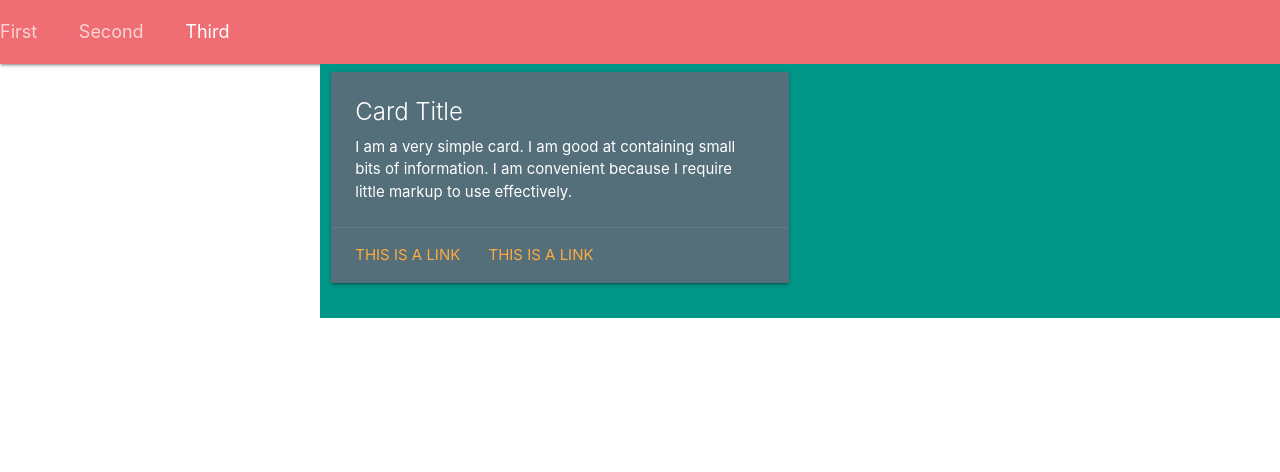
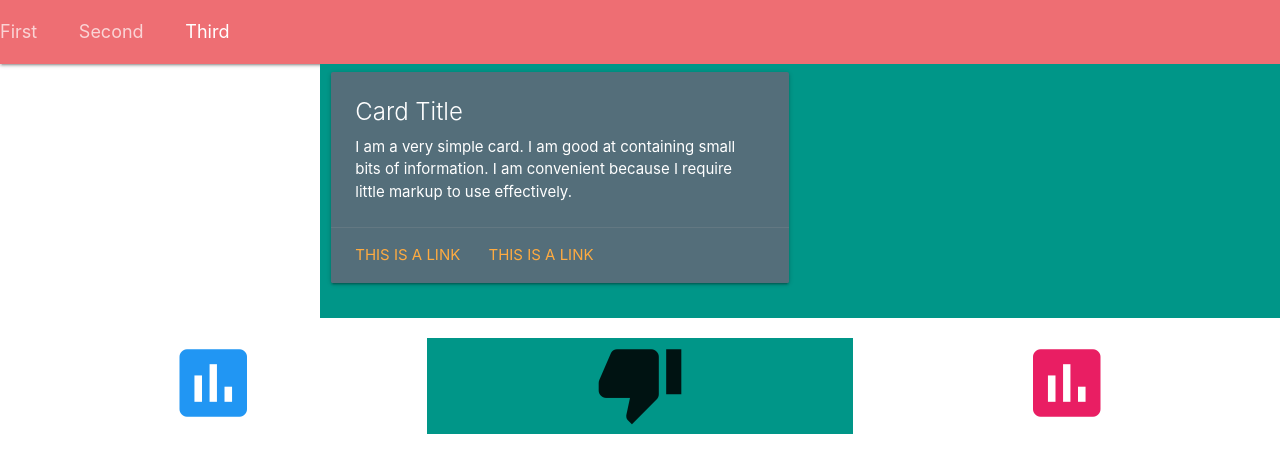
Before and after one commit to Creman/htmlworld, a plain HTML site: page index.html in a window 1280 px wide. Drawn offline with nearby package versions, Linux system fonts and the light colour scheme.

Commit message:
add icons

```diff
--- a/index.html
+++ b/index.html
@@ -56,16 +56,20 @@
     </div>
 
 
-       <div class="row">
+       <div class="row center-align">
 
-	   <div class="col s4">
+	   <div class="col s4 blue-text">
            <!-- Promo Content 1 goes here -->
+           <i class="large material-icons">insert_chart</i>
+
            </div>
-           <div class="col s4">
+           <div class="col s4 teal">
            <!-- Promo Content 2 goes here -->
+           <i class="large material-icons">thumb_down</i>
            </div>
-           <div class="col s4">
+           <div class="col s4 black-darken-1 pink-text">
            <!-- Promo Content 3 goes here -->
+           <i class="large material-icons">insert_chart</i>
            </div>
 
        </div>
```
